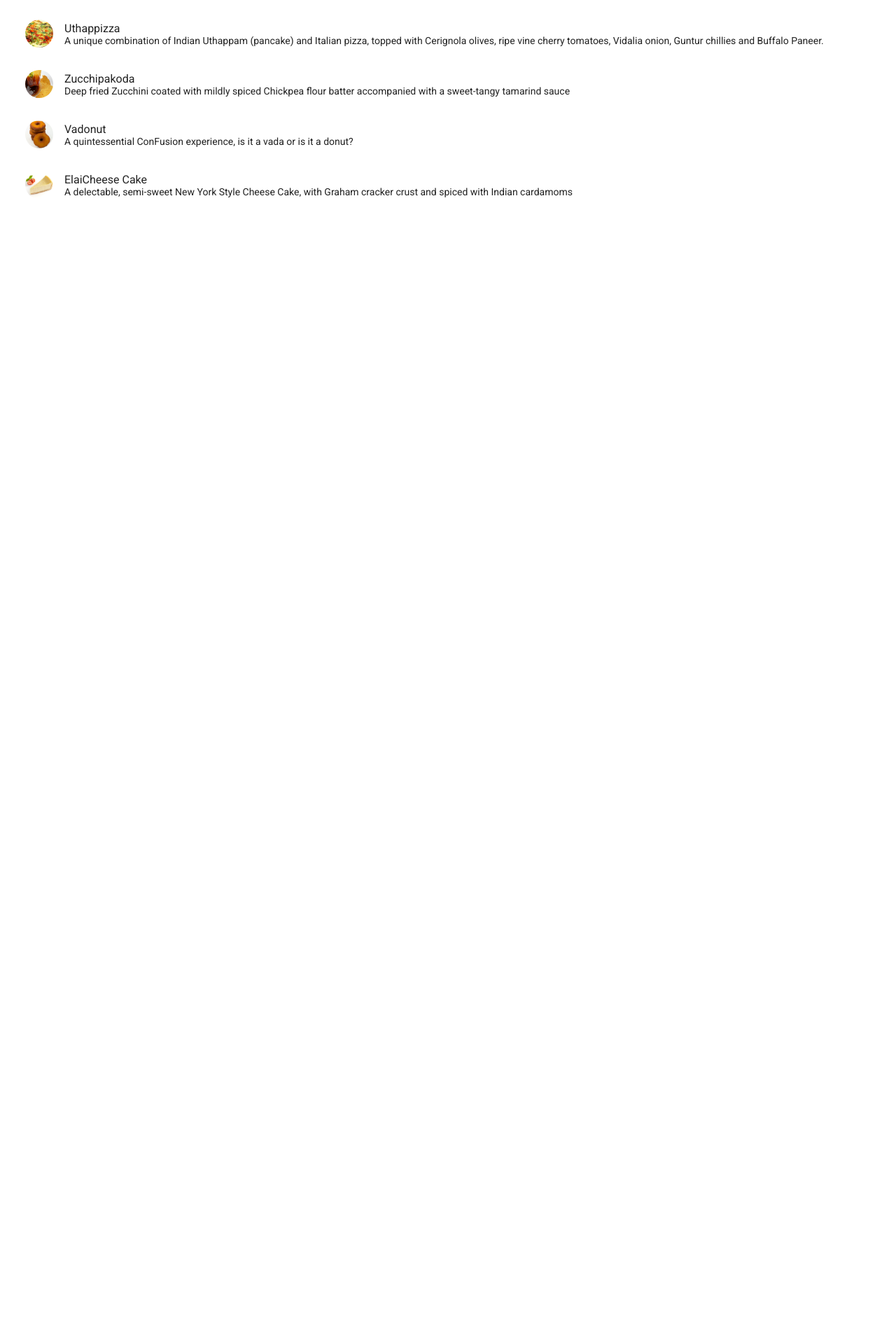
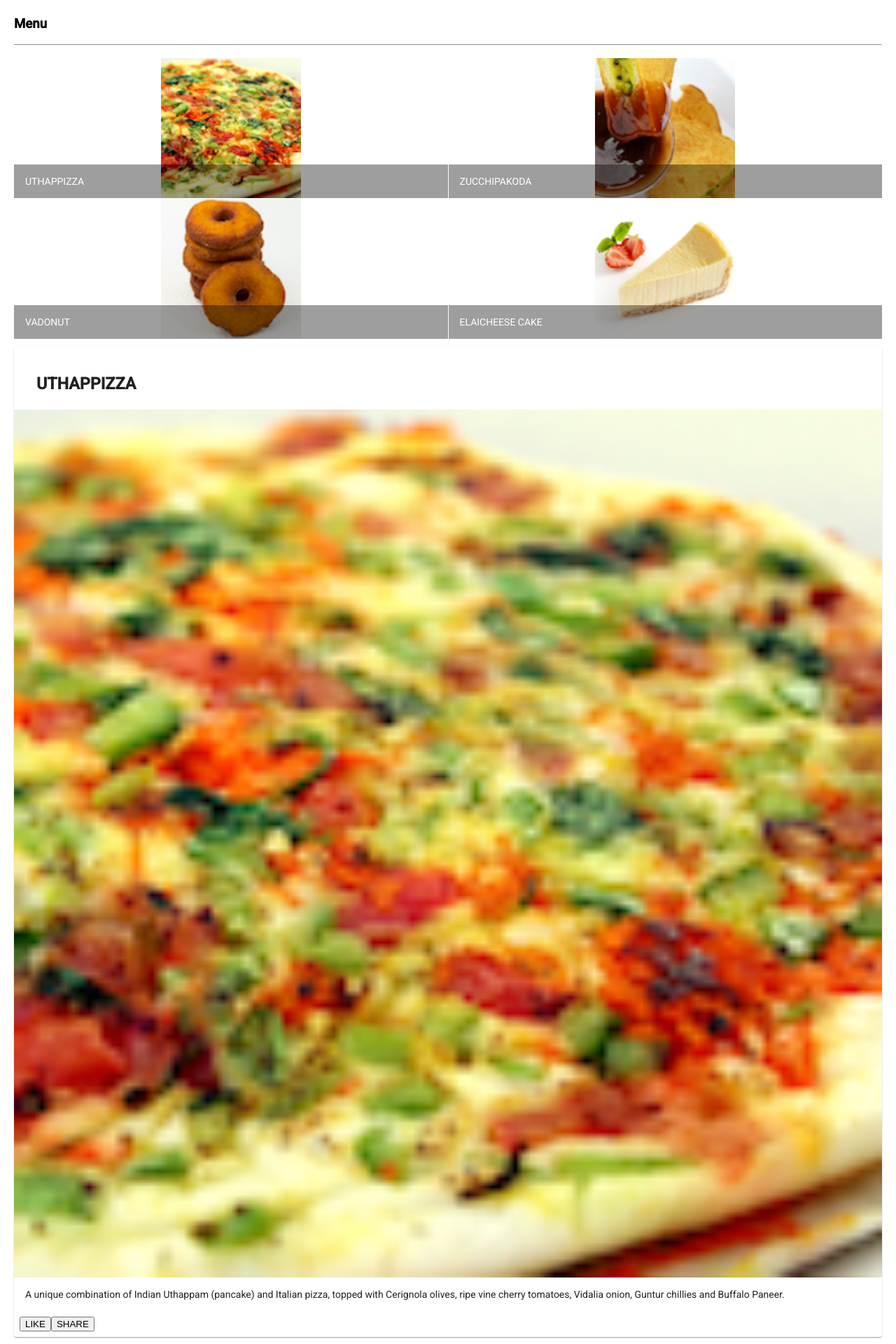
Before and after one commit to mahfuzur-rahman-swe/conFusion-Angular, an Angular app: page / in a window 1280 px wide. Shown: the part 80-2000 px from the top of the page at 70% size. Before the commit the page ends 800 px from the top, so only its background shows below. Built offline with nearby package versions, Linux system fonts and the light colour scheme.

Commit message:
angular component part 2

```diff
--- a/src/app/app.module.ts
+++ b/src/app/app.module.ts
@@ -10,6 +10,8 @@
 import 'hammerjs';
 import { MenuComponent } from './menu/menu.component';
 import {MatListModule} from "@angular/material/list";
+import {MatGridListModule} from "@angular/material/grid-list";
+import {MatCardModule} from "@angular/material/card";
 
 @NgModule({
   declarations: [
@@ -23,6 +25,8 @@
         MatToolbarModule,
         FlexLayoutModule,
         MatListModule,
+        MatGridListModule,
+        MatCardModule,
 
     ],
   providers: [],
--- a/src/app/menu/menu.component.html
+++ b/src/app/menu/menu.component.html
@@ -2,14 +2,41 @@
      fxLayout="column"
      fxLayoutGap="10px">
 
-  <mat-list fxFlex>
-    <mat-list-item *ngFor="let dish of dishes">
-      <img matListAvatar src={{dish.image}} alt={{dish.name}}>
-      <h1 matLine> {{dish.name}} </h1>
-      <p matLine>
-        <span> {{dish.description}} </span>
-      </p>
-    </mat-list-item>
-  </mat-list>
+  <div fxFlex>
+    <div>
+      <h3>Menu</h3>
+      <hr>
+    </div>
+  </div>
+
+  <div fxFlex>
+    <mat-grid-list cols="2" rowHeight="200px">
+      <mat-grid-tile *ngFor="let dish of dishes">
+        <img height="200px" src={{dish.image}} alt={{dish.name}}>
+        <mat-grid-tile-footer>
+          <h1>{{dish.name | uppercase}}</h1>
+        </mat-grid-tile-footer>
+      </mat-grid-tile>
+    </mat-grid-list>
+  </div>
+
+  <div fxFlex *ngIf="selectedDish">
+    <mat-card>
+      <mat-card-header>
+        <mat-card-title>
+          <h3>{{selectedDish.name | uppercase}}</h3>
+        </mat-card-title>
+      </mat-card-header>
+      <img mat-card-image src={{selectedDish.image}} alt={{selectedDish.name}}>
+      <mat-card-content>
+        <p>{{selectedDish.description}}
+        </p>
+      </mat-card-content>
+      <mat-card-actions>
+        <button mat-button>LIKE</button>
+        <button mat-button>SHARE</button>
+      </mat-card-actions>
+    </mat-card>
+  </div>
 
 </div>
--- a/src/app/menu/menu.component.ts
+++ b/src/app/menu/menu.component.ts
@@ -1,14 +1,7 @@
 import { Component, OnInit } from '@angular/core';
 import {Dish} from "../shared/dish";
 
-@Component({
-  selector: 'app-menu',
-  templateUrl: './menu.component.html',
-  styleUrls: ['./menu.component.scss']
-})
-export class MenuComponent implements OnInit {
-
-  dishes: Dish[] = [
+const DISHES: Dish[] = [
   {
     id: '0',
     name: 'Uthappizza',
@@ -52,6 +45,17 @@
   }
 ];
 
+@Component({
+  selector: 'app-menu',
+  templateUrl: './menu.component.html',
+  styleUrls: ['./menu.component.scss']
+})
+
+export class MenuComponent implements OnInit {
+
+  dishes = DISHES;
+  selectedDish = DISHES[0];
+
   constructor() { }
 
   ngOnInit(): void {
```
Lines whose indentation alone changed are shown as unchanged.
